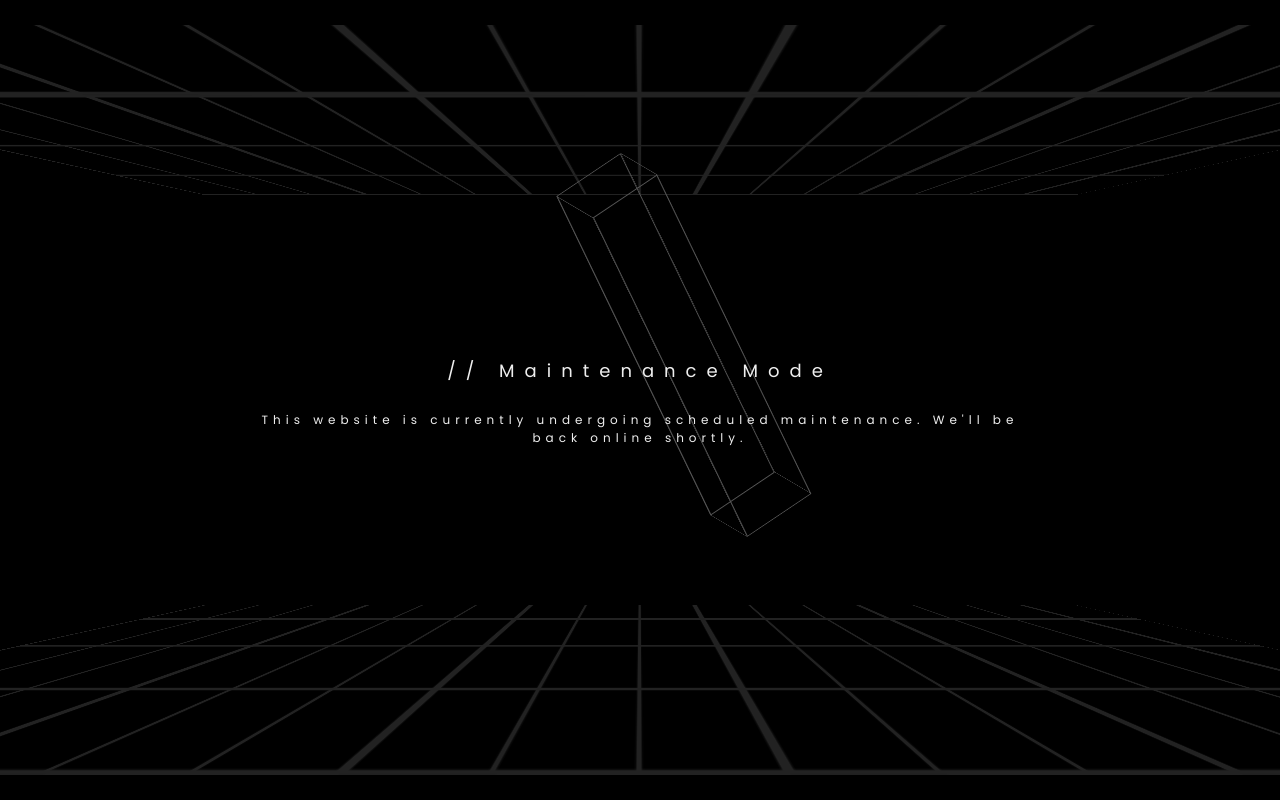
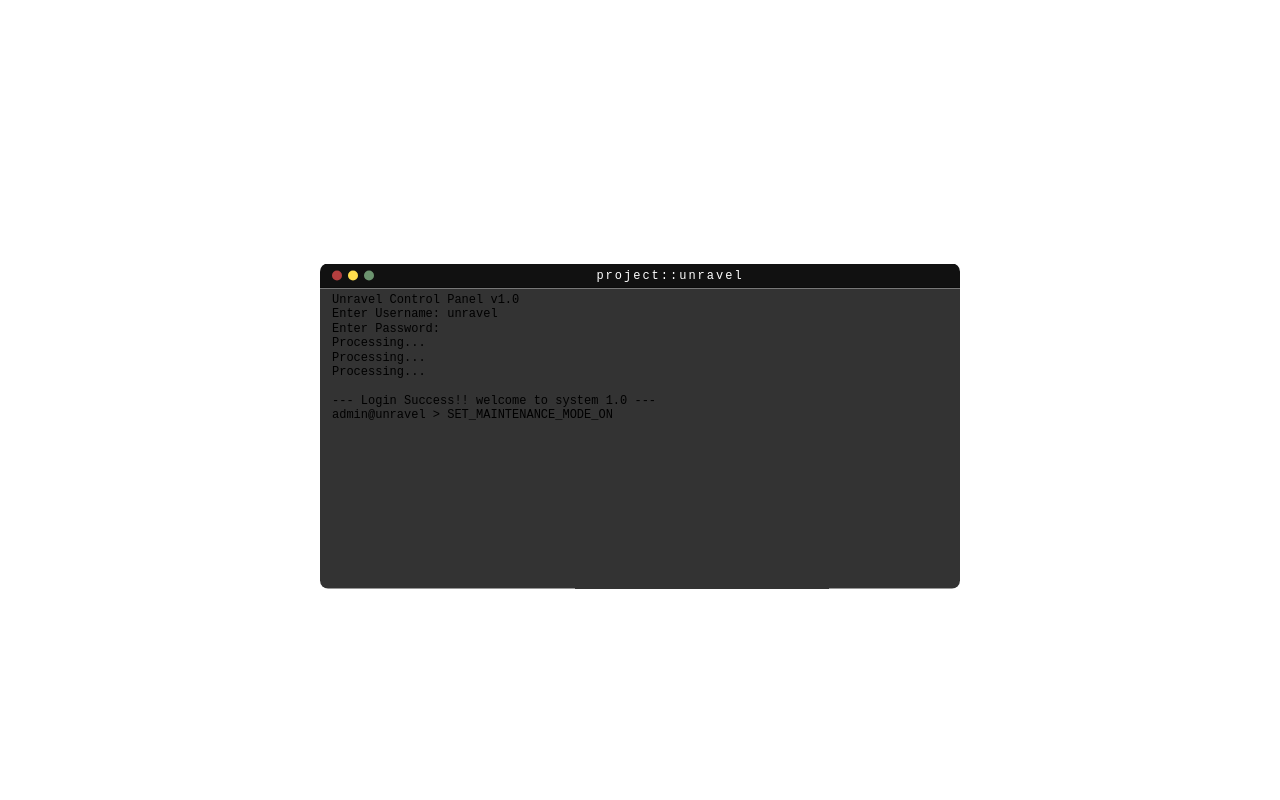
Before and after one commit to Unravel-Project/unravel-fe, a Next.js app: page / in a window 1280 px wide. Built offline with nearby package versions, Linux system fonts and the light colour scheme.

Commit message:
rework maintenance page
Rework Maintenance Page

```diff
--- a/src/app/maintenance.css
+++ b/src/app/maintenance.css
@@ -8,117 +8,338 @@
 .mm-wrapper {
     width: 100%;
     height: 100%;
-    background: #000;
+    background: #FFF;
 }
 
-.mm-wrapper > .mm-ov {
+.terminal {
+    width: min(100%, 640px);
     position: absolute;
-    inset: 0;
-    perspective: 300px;
-    overflow: hidden;
+    top: 50%;
+    left: 50%;
+    opacity: 0;
+    transform: translate(-50%, -50%);
+    font-family: 'Courier New', Courier, monospace;
+    animation: terminal 12s linear;
+    animation-fill-mode: forwards;
 }
 
-.mm-wrapper > .mm-ov > div {
+.terminal > .terminal-header {
+    width: 100%;
+    background: #111;
+    border-bottom: 1px solid #000;
+    display: flex;
+    align-items: center;
+    padding: 6px 12px;
+    gap: 0 6px;
+    border-radius: 8px 8px 0 0;
+}
+
+.terminal > .terminal-header > span {
+    width: 10px;
+    aspect-ratio: 1;
+    border-radius: 50%;
+    display: block;
+}
+
+.terminal > .terminal-header > span:first-child {
+    background: #B43F3F;
+}
+
+.terminal > .terminal-header > span:nth-child(2) {
+    background: #FFDE4D;
+}
+
+.terminal > .terminal-header > span:nth-child(3) {
+    background: #6C946F;
+}
+
+.terminal > .terminal-header > label {
+    padding-left: 12px;
+    font-size: 12px;
+    line-height: 1;
+    color: #fff;
+    letter-spacing: 2px;
+    flex: 1;
+    text-align: center;
+}
+
+.terminal > .terminal-body {
+    width: 100%;
+    background: #333;
+    padding: 4px 12px;
+    border-radius: 0 0 8px 8px;
+    height: 300px;
+}
+
+.terminal > .terminal-body > label {
+    display: block;
+    font-size: 12px;
+    line-height: 1.2;
+    max-width: 0;
+    overflow: hidden;
+    white-space: nowrap;
+    animation: typing 1s steps(100, end);
+    animation-fill-mode: forwards;
+}
+
+.terminal > .terminal-body > label:first-child {
+    animation: typing 1s steps(100, end);
+    animation-fill-mode: forwards;
+}
+
+.terminal > .terminal-body > label:nth-child(2) {
+    animation-delay: 1s;
+}
+
+.terminal > .terminal-body > label:nth-child(3) {
+    animation-delay: 2s;
+}
+
+.terminal > .terminal-body > label:nth-child(4) {
+    animation-delay: 3s;
+}
+
+.terminal > .terminal-body > label:nth-child(5) {
+    animation-delay: 3.25s;
+}
+
+.terminal > .terminal-body > label:nth-child(6) {
+    animation-delay: 3.5s;
+}
+
+.terminal > .terminal-body > label:nth-child(8) {
+    animation-delay: 4s;
+}
+
+.terminal > .terminal-body > label:nth-child(9) {
+    animation-delay: 5s;
+}
+
+.terminal > .terminal-body > label:nth-child(10) {
+    animation-delay: 7s;
+}
+
+.terminal > .terminal-body > label:nth-child(11) {
+    animation-delay: 8s;
+}
+
+.terminal > .terminal-body > label:nth-child(12) {
+    animation-delay: 9s;
+}
+
+.terminal > .terminal-body > label:nth-child(14) {
+    animation-delay: 10s;
+}
+
+.mmov-ex {
+    width: 100%;
+    height: 100%;
+    z-index: 3;
+    display: block;
+    position: absolute;
+    perspective: 300px;
+}
+
+.mmov-top {
+    width: 100%;
+    height: 300px;
+    z-index: 3;
+    display: block;
     position: absolute;
     bottom: 0;
     left: 0;
-    width: 100%;
-    height: 300px;
     transform-style: preserve-3d;
-    transform: rotateX(-70deg);
+    transform: rotateX(40deg);
 }
 
-.mm-wrapper > .mm-ov > div:nth-child(2) {
-    position: absolute;
-    top: 0;
-    left: 0;
+.mm-caption {
+    z-index: 5;
+    display: flex;
+    flex-direction: column;
+    padding: 2rem;
+    justify-content: center;
+    align-items: center;
+    position: relative;
     width: 100%;
-    height: 300px;
-    transform-style: preserve-3d;
-    transform: rotateX(70deg);
+    height: 100%;
+    background: rgba(0, 0, 0, 1);
+    backdrop-filter: blur(10px);
+    opacity: 0;
+    animation: capt 1s linear;
+    animation-fill-mode: forwards;
+    animation-delay: 13s;
+    font-family: 'Courier New', Courier, monospace;
 }
 
-.mm-cubes-holder {
-    position: absolute;
-    width: 400px;
-    height: 80px;
-    top: calc(50% - 40px);
-    left: calc(50% - 200px);
-    transform: rotate(60deg);
+.mm-caption > h1 {
+    display: block;
+    font-size: 40px;
+    line-height: 1.4;
+    margin: 0 0 12px 0;
+    padding: 0;
+    color: #FFF;
+    text-transform: uppercase;
+    letter-spacing: -0.2px;
+    font-weight: bold;
+    word-spacing: 10px;
+    z-index: 4;
 }
 
-.mm-cubes {
-    position: absolute;
-    top: 0;
-    left: 0;
-    transform-style: preserve-3d;
-    transform: rotate3d(1, 0, 0.25, 0deg);
-    animation: cubespin 12s linear infinite;
+.mm-caption > h2 {
+    display: block;
+    font-size: 28px;
+    line-height: 1.4;
+    margin: 0 0 12px 0;
+    padding: 0;
+    color: #FFF;
+    text-transform: uppercase;
+    letter-spacing: 2px;
+    font-weight: bold;
+    z-index: 4;
 }
 
-.mm-cubes > div {
-    position: absolute;
-    top: 0;
-    left: 0;
-    border: 1px solid #555;
+.mm-caption > p {
+    display: block;
+    font-size: 16px;
+    text-align: center;
+    line-height: 1.7;
+    margin: 0 0 12px 0;
+    padding: 0;
+    color: #FFF;
+    z-index: 4;
 }
 
-.mm-cubes > div:first-child {
-    width: 400px;
-    height: 80px;
-    transform: translateZ(40px);
+.mm-caption > .sound-wave {
+    width: min(320px, 480px);
+    display: flex;
+    align-items: center;
+    justify-content: center;
+    aspect-ratio: 1;
+    position: relative;
+    z-index: 4;
 }
 
-.mm-cubes > div:nth-child(2) {
-    width: 400px;
-    height: 80px;
-    transform: rotateX(-90deg) translateZ(40px);
+.mm-caption > .sound-wave > .sound-wave-inner {
+    display: flex;
+    align-items: center;
+    justify-content: center;
+    gap: 8px;
+    z-index: 4;
 }
 
-.mm-cubes > div:nth-child(3) {
-    width: 400px;
-    height: 80px;
-    transform: rotateY(180deg) translateZ(40px);
+.mm-caption > .sound-wave > .sound-wave-inner:nth-child(2) {
+    margin-left: -4px;
 }
 
-.mm-cubes > div:nth-child(4) {
-    width: 400px;
-    height: 80px;
-    transform: rotateX(90deg) translateZ(40px);
+.mm-caption > .sound-wave > .sound-wave-inner > div {
+    background:#fff;
+    border-radius: 4px;
+    display: block;
+    width: 5px;
+    animation: sound 1s linear infinite;
 }
 
-.mm-panel {
-    display: flex;
-    flex-direction: column;
-    gap: 24px 0;
-    align-items: center;
-    justify-content: center;
-    position: absolute;
-    z-index: 3;
-    inset: 0;
+.mm-caption > .sound-wave > .sound-wave-inner > div:nth-child(2),
+.mm-caption > .sound-wave > .sound-wave-inner > div:nth-child(5),
+.mm-caption > .sound-wave > .sound-wave-inner > div:nth-child(9) {
+    height: 60px;
+    animation-delay: 0.2s;
 }
 
-.mm-panel > h1 {
-    font-size: 18px;
-    padding: 0.2rem 1rem;
-    font-weight: 200;
-    letter-spacing: 10px;
-    color: #EEE;
+.mm-caption > .sound-wave > .sound-wave-inner > div:nth-child(6) {
+    height: 80px;
+    animation: sound2 1s linear infinite;
 }
 
-.mm-panel > p {
-    font-size: 12px;
-    font-weight: 200;
-    letter-spacing: 5px;
-    color: #EEE;
-    text-align: center;
-    width: 60%;
+.mm-caption > .sound-wave > .sound-wave-inner > div:nth-child(3) {
+    height: 40px;
+    animation-delay: 0.4s;
 }
 
-@keyframes cubespin {
+.mm-caption > .sound-wave > .sound-wave-inner > div:nth-child(4),
+.mm-caption > .sound-wave > .sound-wave-inner > div:nth-child(8) {
+    height: 100px;
+    animation: sound2 1s linear infinite;
+}
+
+.mm-caption > .sound-wave > .sound-wave-inner > div:nth-child(7) {
+    height: 80px;
+    animation-delay: 0.8s;
+}
+
+.mm-caption > .sound-wave > .sound-wave-inner > div:nth-child(10) {
+    height: 20px;
+    animation-delay: 1s;
+}
+
+.mm-caption > span {
+    display: block;
+    font-size: 12px;
+    line-height: 1;
+    letter-spacing: 3px;
+    z-index: 4;
+}
+
+@keyframes typing {
     0% {
-        transform: rotate3d(1, 0, 0.25, 0deg);
+        max-width: 0;
     } 100% {
-        transform: rotate3d(1, 0, 0.25, 360deg);
+        max-width: 100%;
     }
 }
+
+@keyframes terminal {
+    0% {
+        opacity: 0;
+        transform: translate(-50%, -50%);
+    } 8.5% {
+        opacity: 1;
+        transform: translate(-50%, -42%);
+    } 91.5% {
+        opacity: 1;
+        transform: translate(-50%, -42%);
+    } 100% {
+        opacity: 0;
+        transform: scaleY(0);
+    }
+}
+
+@keyframes mmov-t {
+    0% {
+        opacity: 0;
+    } 100% {
+        opacity: 1;
+    }
+}
+
+@keyframes capt {
+    0% {
+        opacity: 0;
+    } 100% {
+        opacity: 1;
+    }
+}
+
+@keyframes sound {
+    0%, 100% {
+        transform: scaleY(1);
+    } 25% {
+        transform: scaleY(1.2);
+    } 60% {
+        transform: scaleY(1.4);
+    } 80% {
+        transform: scaleY(0.5);
+    }
+}
+
+@keyframes sound2 {
+    0%, 100% {
+        transform: scaleY(1);
+    } 25% {
+        transform: scaleY(0.6);
+    } 60% {
+        transform: scaleY(1.1);
+    } 80% {
+        transform: scaleY(0.8);
+    }
+}
--- a/src/components/MaintenancePage.tsx
+++ b/src/components/MaintenancePage.tsx
@@ -1,32 +1,79 @@
+"use client";
 import "@/app/maintenance.css";
 import Image from 'next/image';
+import mtBg from "../../public/mt-bg2.jpg";
 import gridImg from "../../public/gridnew.png";
 
 const MaintenancePage: React.FC = () => {
     return (
         <div className="fixed inset-0 w-full h-full bg-white">
             <div className="mm-wrapper">
-                <div className="mm-ov">
-                    <div style={{
-                        backgroundImage: `url(${gridImg.src})`,
-                    }}></div>
-                    <div style={{
-                        backgroundImage: `url(${gridImg.src})`,
-                    }}></div>
-                </div>
-                <div className="mm-cubes-holder">
-                    <div className="mm-cubes">
-                        <div></div>
-                        <div></div>
-                        <div></div>
-                        <div></div>
+                <div className="terminal">
+                    <div className="terminal-header">
+                        <span></span>
+                        <span></span>
+                        <span></span>
+                        <label>project::unravel</label>
+                    </div>
+                    <div className="terminal-body">
+                        <label>Unravel Control Panel v1.0</label>
+                        <label>Enter Username: <span>unravel</span></label>
+                        <label>Enter Password: </label>
+                        <label>Processing...</label>
+                        <label>Processing...</label>
+                        <label>Processing...</label>
+                        <label>&nbsp;</label>
+                        <label>--- Login Success!! welcome to system 1.0 ---</label>
+                        <label>admin@unravel &gt; <span>SET_MAINTENANCE_MODE_ON</span></label>
+                        <label>
+                            maintenance mode is set to ON, command will be executed in 3..
+                        </label>
+                        <label>
+                            maintenance mode is set to ON, command will be executed in 2..
+                        </label>
+                        <label>
+                            maintenance mode is set to ON, command will be executed in 1..
+                        </label>
+                        <label>&nbsp;</label>
+                        <label>
+                            Maintenance Mode activated! closing terminal...
+                        </label>
                     </div>
                 </div>
-                <div className="mm-panel">
-                    <h1>&#47;&#47; Maintenance Mode</h1>
-                    <p>
-                        This website is currently undergoing scheduled maintenance. We&apos;ll be back online shortly.
-                    </p>
+                <div className="mm-caption">
+                    <div className="mmov-ex">
+                        <div className="mmov-top" style={{ backgroundImage: `url(${gridImg.src}) `}}></div>
+                    </div>
+                    <h1>Unravel Malang</h1>
+                    <h2>The Website is currently under maintenance</h2>
+                    <p>We&apos;ll be back soon with some cool features and performance optimization. <br />Stay Tuned!</p>
+                    <div className="sound-wave">
+                        <div className="sound-wave-inner">
+                            <div></div>
+                            <div></div>
+                            <div></div>
+                            <div></div>
+                            <div></div>
+                            <div></div>
+                            <div></div>
+                            <div></div>
+                            <div></div>
+                            <div></div>
+                        </div>
+                        <div className="sound-wave-inner">
+                            <div></div>
+                            <div></div>
+                            <div></div>
+                            <div></div>
+                            <div></div>
+                            <div></div>
+                            <div></div>
+                            <div></div>
+                            <div></div>
+                            <div></div>
+                        </div>
+                    </div>
+                    <span>&copy; 2024 | Unravel Malang | Developed by Discord Group &quot;Kerja Kelompok&quot; | All rights reserved.</span>
                 </div>
             </div>
         </div>
```
